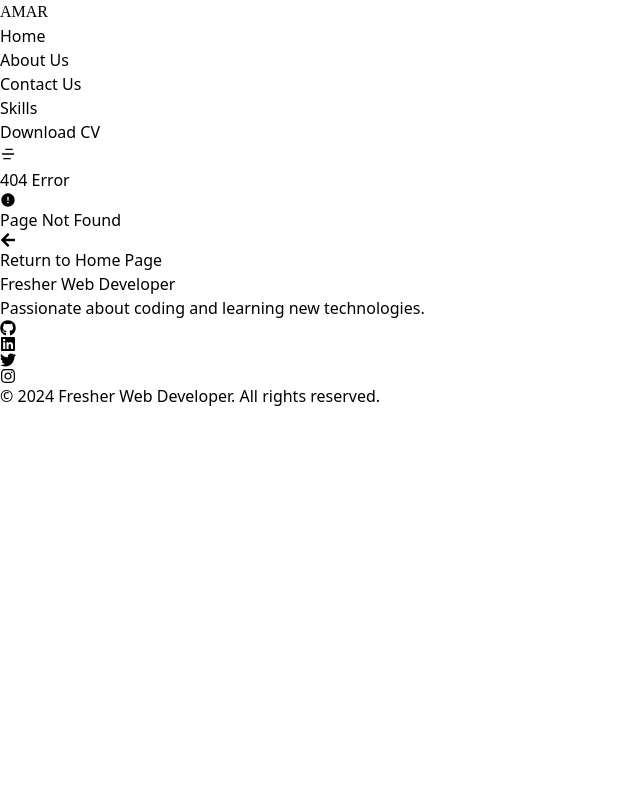
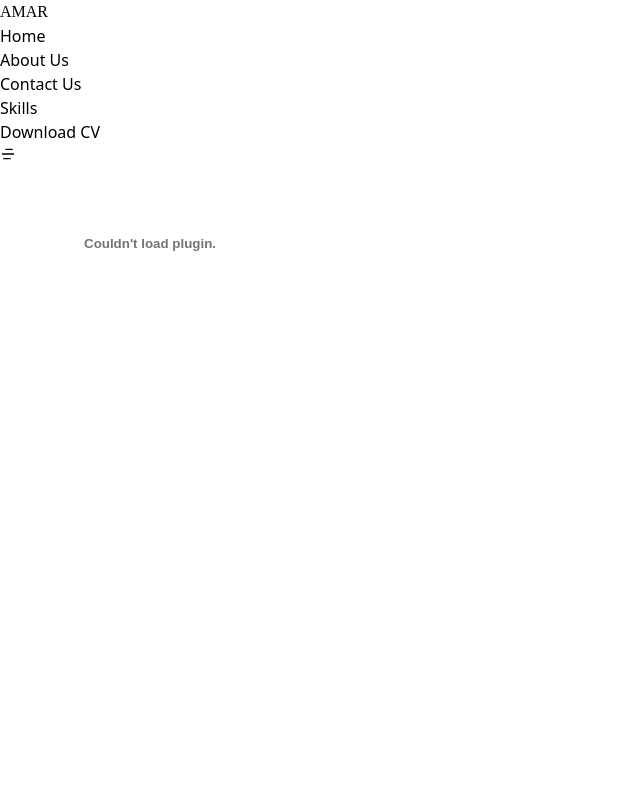
Before and after one commit to amar2mail9/amarport, a React (Vite) app: page /download-cv in a window 1280 px wide. Shown: the top 800 px of the page, without its empty margins (0-640 px from the left). Built offline with nearby package versions, Linux system fonts and the light colour scheme.

Commit message:
CV PDF Attach

```diff
--- a/src/App.jsx
+++ b/src/App.jsx
@@ -5,6 +5,7 @@ import PageNotFound from "./components/Page/error/PageNotFound";
 import SkillsPage from "./components/Page/MySkills/SkillsPage";
 import Contact_Us_Page from "./components/Page/contacts_us/Contact_Us_Page";
 import About_Page from "./components/Page/AboutUs/About_Page";
+import CVPAGE from "./components/Page/CVPage/CVPAGE";
 
 export default function App() {
   return (
@@ -14,6 +15,7 @@ export default function App() {
         <Route path="/my-skills" element={<SkillsPage />} />
         <Route path="/about-us" element={<About_Page />} />
         <Route path="*" element={<PageNotFound />} />
+        <Route path="/download-cv" element={<CVPAGE />} />
         <Route path="/contact-us" element={<Contact_Us_Page />} />
       </Routes>
     </BrowserRouter>
--- /dev/null
+++ b/src/components/Page/CVPage/CVPAGE.jsx
@@ -0,0 +1,26 @@
+import React from "react";
+import Layout from "../../layout/Layout";
+
+export default function CVPAGE() {
+  return (
+    <Layout>
+      <div className="w-full bg-gray-700 py-8 flex justify-center items-center">
+        {/* Responsive Embed */}
+        <div
+          className="bg-white shadow-lg border border-gray-300"
+          style={{
+            width: "90%", // Adjusts width based on the screen
+            maxWidth: "794px", // Maximum width (A4 size in pixels)
+            aspectRatio: "210 / 297", // Maintains A4 aspect ratio
+          }}
+        >
+          <embed
+            src="./Resume.pdf"
+            className="w-full h-full"
+            type="application/pdf"
+          />
+        </div>
+      </div>
+    </Layout>
+  );
+}
```
Also changed, not shown: 1 other file (tests, documents, lock files or other folders).
